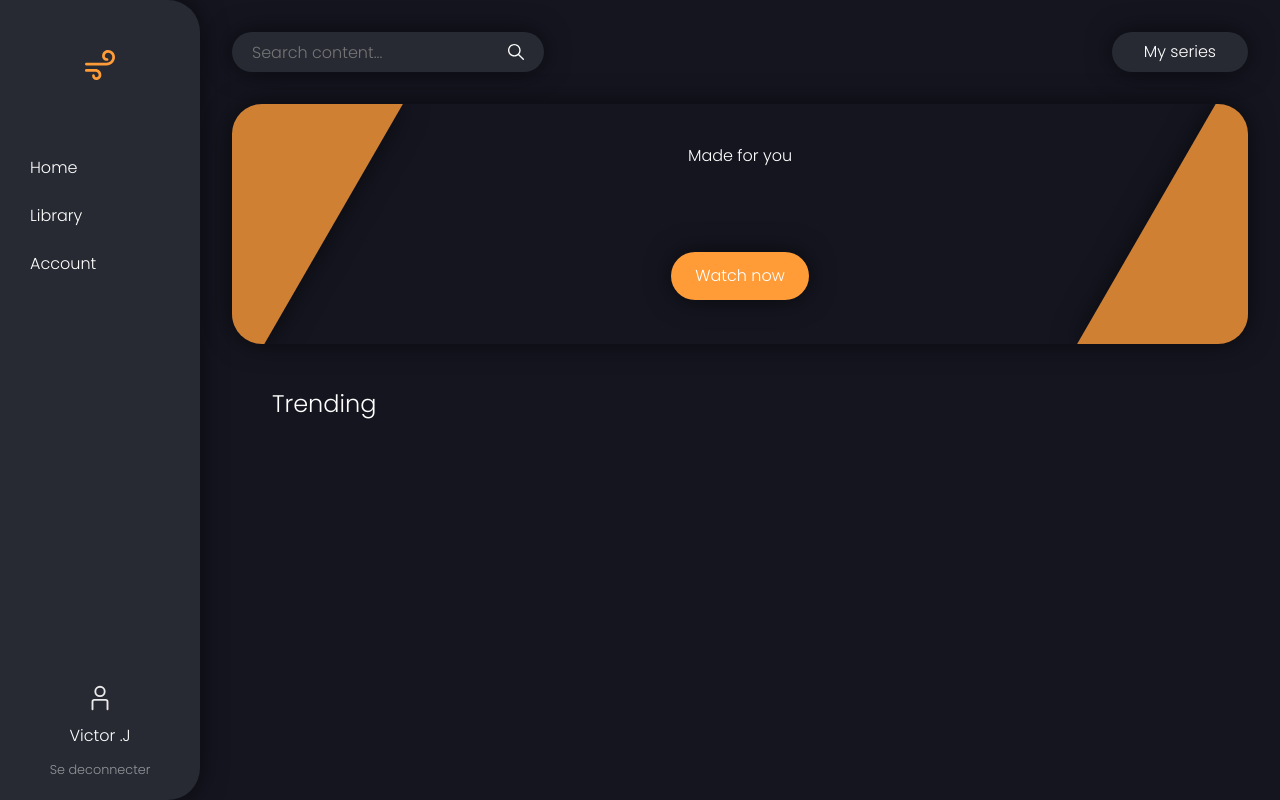
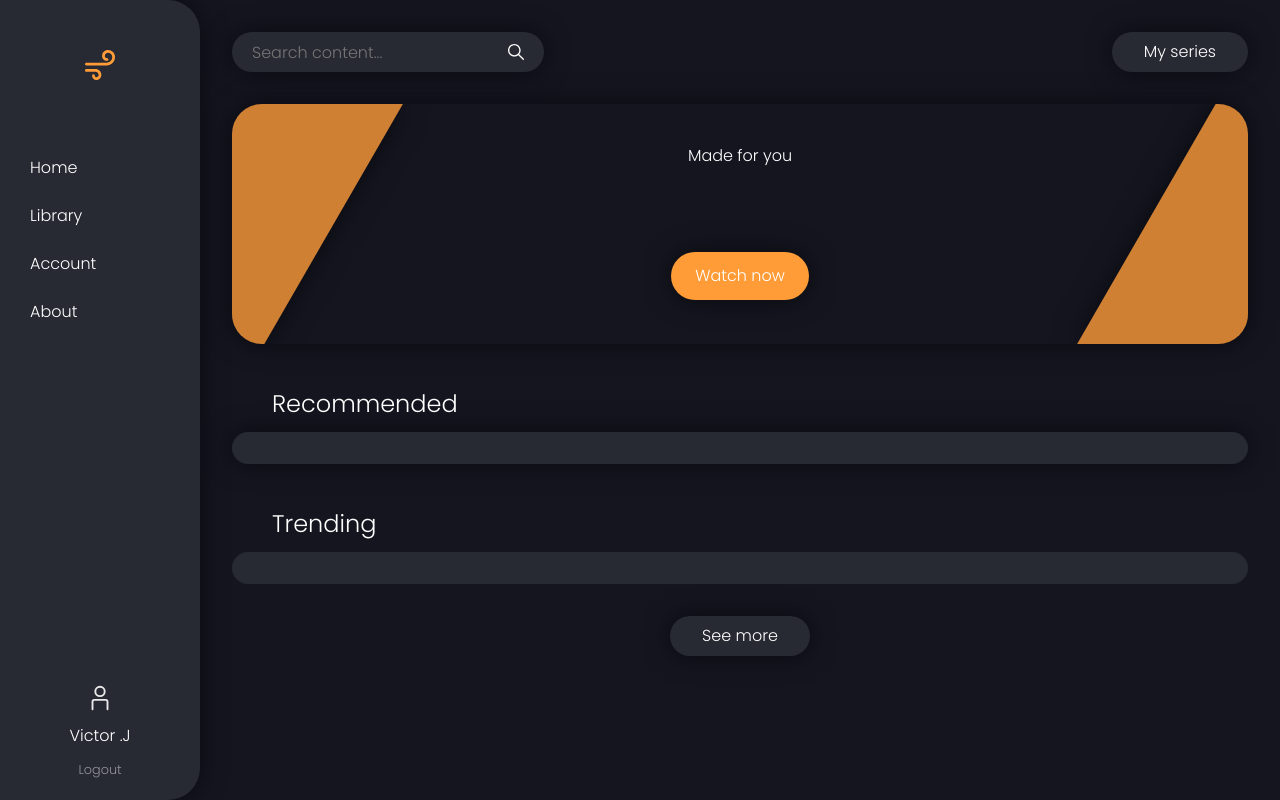
Before and after one commit to celian-rib/windy-movies, a Symfony app: template templates/default/index.html.twig in a window 1280 px wide. Run offline with Twig, Linux system fonts and the light colour scheme; the template is opened without the code that fills it, so the values that code supplies are empty; some libraries are stand-ins or nearby versions.

Commit message:
Home page done

```diff
--- a/public/stylesheets/home.css
+++ b/public/stylesheets/home.css
@@ -1,6 +1,9 @@
 .influx-container {
     flex: 1;
     margin: 2em;
+    display: flex;
+    align-items: center;
+    justify-content: center;
 }
 
 .influx-container a:hover {
@@ -10,6 +13,7 @@
 .separator {
     margin-top: 2em;
     margin-left: 3em;
+    margin-bottom: 0em;
     font-size: 1.5em;
 }
 
@@ -29,7 +33,8 @@
     align-items: center;
 }
 
-#home-header > a {
+.button {
+    width: fit-content;
     transition: transform 0.5s;
     background-color: #272a33;
     border-radius: 30px;
@@ -112,71 +117,22 @@
 }
 
 #top-5 {
+    margin-top: 1em;
+    height: fit-content;
+    display: flex;
+    justify-content: space-evenly;
+    background-color: #272a33;
+    border-radius: 30px;
+    padding: 1em;
+}
+
+#trending {
+    flex-wrap: wrap;
+    margin-top: 1em;
+    padding: 1em;
+    background-color: #272a33;
+    border-radius: 30px;
     height: fit-content;
     display: flex;
     justify-content: space-evenly;
 }
-
-.serie-item {
-    position: relative;
-    flex: 1;
-    max-width: 250px;
-    aspect-ratio: 2/3;
-    margin-left: 1em;
-    border-radius: 20px;
-    overflow: hidden;
-    transition: transform 0.5s;
-}
-
-div > .serie-item:first-of-type {
-    margin-left: 0;
-}
-
-.serie-item > img {
-    position: absolute;
-    bottom: 0;
-    right: 0;
-    left: 0;
-    height: 100%;
-}
-
-.serie-item > .title-container {
-    position: absolute;
-    bottom: 0;
-    right: 0;
-    left: 0;
-    height: 100%;
-    opacity: 0;
-    transition: opacity 0.5s;
-    background: linear-gradient(180deg, rgba(0,0,0,0) 0%, rgba(0,0,0,0.9) 100%);
-}
-
-.serie-item:hover > .title-container {
-    opacity: 1;
-}
-
-.title-container h1 {
-    position: absolute;
-    bottom: 35px;
-    font-size: 1.5em;
-    flex: 1;
-    padding: 0 15px 0 15px;
-}
-
-.title-container p {
-    position: absolute;
-    bottom: 12px;
-    font-size: 0.8em;
-    flex: 1;
-    padding: 0 15px 0 15px;
-    transform: translateX(-10px);
-}
-.fade-txt {
-    opacity: 0;
-    transform: translateY(10px);
-    transition: transform 1s;
-}
-.serie-item:hover .title-container .fade-txt {
-    transform: translateY(0) translateX(0);
-    opacity: 1;
-}
--- a/public/stylesheets/navbar.css
+++ b/public/stylesheets/navbar.css
@@ -54,7 +54,7 @@ body {
     background-color: rgba(255, 255, 255, 0.1);
 }
 
-.nav-container > a::after {
+.nav-container > a::after{
     content: '';
     position: absolute;
     top: 0;
@@ -70,7 +70,8 @@ body {
     transition: transform 0.2s;
 }
 
-.nav-container > a:hover::after {
+.nav-container > a:hover::after,
+#nav-selected::after  {
     transform: translateX(-50%);
 }
 
--- a/public/stylesheets/reset.css
+++ b/public/stylesheets/reset.css
@@ -5,6 +5,21 @@
 
 .shadow {
     box-shadow: 0px 0px 26px 0px rgba(0,0,0,0.58);
+}
+
+.button {
+    width: fit-content;
+    transition: transform 0.5s;
+    background-color: #272a33;
+    border-radius: 30px;
+    height: 40px;
+    display: flex;
+    align-items: center;
+    padding: 0 2em 0 2em;
+}
+
+.button:hover {
+    transform: scale(1.1);
 }
 
 html, body, div, span, applet, object, iframe,
--- a/src/Controller/DefaultController.php
+++ b/src/Controller/DefaultController.php
@@ -25,9 +25,15 @@ class DefaultController extends AbstractController
             ->getRepository(Series::class)
             ->findBy([], null, 5);
 
+        // TODO
+        $trending = $entityManager
+            ->getRepository(Series::class)
+            ->findBy([], null, 10, 10); // multiple de 5 obligé
+
         return $this->render('default/index.html.twig', [
             'best' => $best,
             'top_5' => $top_5,
+            'trending' => $trending,
         ]);
     }
 }
--- a/templates/default/index.html.twig
+++ b/templates/default/index.html.twig
@@ -6,7 +6,7 @@
 {% block stylesheets %}
 	{{ parent() }}
 	<link href="{{ asset('stylesheets/home.css') }}" rel="stylesheet">
-	{# <link href="{{ asset('stylesheets/serie-item.css') }}" rel="stylesheet"> #}
+	<link href="{{ asset('stylesheets/serie-item.css') }}" rel="stylesheet">
 {% endblock %}
 
 {% block body %}
@@ -15,7 +15,7 @@
 			<input type="text" placeholder="Search content..."/>
 			<img src="{{ asset('imgs/search.svg') }}"/>
 		</form>
-		<a class="shadow" href="/">My series</a>
+		<a class="shadow button" href="/">My series</a>
 	</header>
 
 	<div id="best-serie" class="influx-container shadow">
@@ -27,7 +27,7 @@
 		<a class="shadow" href="/">Watch now</a>
 	</div>
 
-    <h1 class="separator">Trending</h1>
+	<h1 class="separator">Recommended</h1>
 	<div id="top-5" class="influx-container shadow">
 		{% for s in top_5 %}
 			<a href="{{ path('series_show', {'id': s.id}) }}" class="serie-item">
@@ -39,4 +39,21 @@
 			</a>
 		{% endfor %}
 	</div>
+
+	<h1 class="separator">Trending</h1>
+	<div id="trending" class="influx-container">
+		{% for s in trending %}
+			<a href="{{ path('series_show', {'id': s.id}) }}" class="serie-item">
+				<img src="{{ path('series_poster', {'id': s.id}) }}"/>
+				<div class="title-container">
+					<h1 class="fade-txt">{{ s.title }}</h1>
+					<p class="fade-txt">{{ s.yearStart }}</p>
+				</div>
+			</a>
+		{% endfor %}
+	</div>
+
+	<div class="influx-container">
+		<a class="shadow button" href="/">See more</a>
+	</div>
 {% endblock %}
--- a/templates/nav.html.twig
+++ b/templates/nav.html.twig
@@ -4,20 +4,23 @@
 	<link href="{{ asset('stylesheets/navbar.css') }}" rel="stylesheet">
 {% endblock %}
 
+{% set route = app.request.attributes.get('_route') %}
+
 {% block navbar %}
 	<nav id="app-navbar">
 		<div class="nav-container">
 			<img id="logo" src="{{ asset('imgs/logo.svg') }}"/>
-			<a href="{{ path('index') }}">Home</a>
-			<a href="{{ path('series_index') }}">Library</a>
-			<a href="{{ path('index') }}">Account</a>
+			<a id="{{ route == "index" ? "nav-selected" }}" href="{{ path('index') }}">Home</a>
+			<a id="{{ route == "series_index" ? "nav-selected" }}" href="{{ path('series_index') }}">Library</a>
+			<a id="{{ route == "account" ? "nav-selected" }}" href="{{ path('index') }}">Account</a>
+			<a id="{{ route == "about" ? "nav-selected" }}" href="{{ path('index') }}">About</a>
 		</div>
 		<div class="nav-container">
 			<div id="user-container">
 				<img src="{{ asset('imgs/user.svg') }}"/>
 				<p>Victor .J</p>
 			</div>
-			<a href="{{ path('app_register') }}">Se deconnecter</a>
+			<a href="{{ path('app_register') }}">Logout</a>
 		</div>
 	</nav>
 {% endblock %}
--- a/templates/series/index.html.twig
+++ b/templates/series/index.html.twig
@@ -1,4 +1,4 @@
-{% extends 'base.html.twig' %}
+{% extends 'nav.html.twig' %}
 
 {% block title %}Series index
 {% endblock %}
@@ -15,6 +15,7 @@
                     <p class="fade-txt">{{ s.yearStart }}</p>
 				</div>
 			</a>
+		{% endfor %}
 	</div>
 	<style>
 		.series-list-container {
```
Also changed, not shown: public/stylesheets/serie-item.css (+39 -23 lines).
